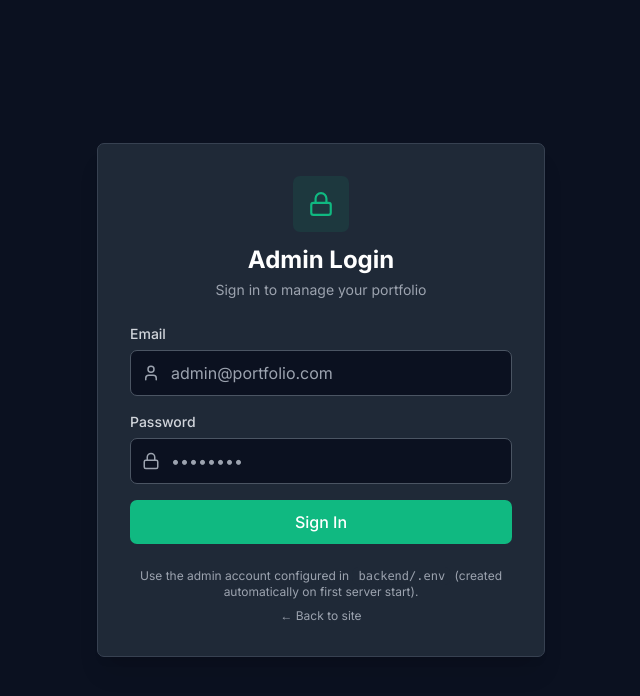
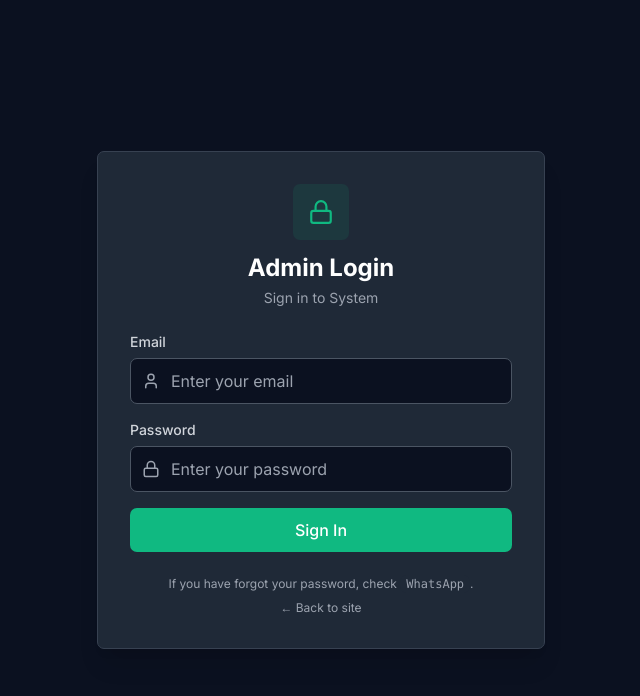
Before and after one commit to asadullahk-specs/Asadullah-Khan, a React (Vite) app in the folder frontend/: page /admin/login in a window 1280 px wide. Shown: the top 696 px of the page, without its empty margins (315-955 px from the left). Built offline with nearby package versions, Linux system fonts and the light colour scheme; no server answers.

Commit message:
Updated website changes

```diff
--- a/frontend/src/pages/admin/Login.jsx
+++ b/frontend/src/pages/admin/Login.jsx
@@ -36,7 +36,7 @@ export default function Login() {
             <Lock size={26} />
           </div>
           <h1 className="text-2xl font-bold text-gray-900 dark:text-white">Admin Login</h1>
-          <p className="text-sm text-gray-600 dark:text-gray-400 mt-1">Sign in to manage your portfolio</p>
+          <p className="text-sm text-gray-600 dark:text-gray-400 mt-1">Sign in to System</p>
         </div>
 
         {error && (
@@ -53,7 +53,7 @@ export default function Login() {
               <User size={18} className="absolute left-3 top-1/2 -translate-y-1/2 text-gray-400" />
               <input
                 type="email" value={email} onChange={(e) => setEmail(e.target.value)} required
-                placeholder="admin@portfolio.com"
+                placeholder="Enter your email"
                 className="w-full pl-10 pr-3 py-2.5 rounded-lg bg-lightBg dark:bg-darkBg border border-gray-300 dark:border-gray-600 text-gray-900 dark:text-white focus:outline-none focus:ring-2 focus:ring-accent"
               />
             </div>
@@ -64,7 +64,7 @@ export default function Login() {
               <Lock size={18} className="absolute left-3 top-1/2 -translate-y-1/2 text-gray-400" />
               <input
                 type="password" value={password} onChange={(e) => setPassword(e.target.value)} required
-                placeholder="••••••••"
+                placeholder="Enter your password"
                 className="w-full pl-10 pr-3 py-2.5 rounded-lg bg-lightBg dark:bg-darkBg border border-gray-300 dark:border-gray-600 text-gray-900 dark:text-white focus:outline-none focus:ring-2 focus:ring-accent"
               />
             </div>
@@ -78,7 +78,7 @@ export default function Login() {
         </form>
 
         <div className="mt-6 text-center text-xs text-gray-500 dark:text-gray-400">
-          Use the admin account configured in <code className="bg-gray-100 dark:bg-gray-800 px-1.5 py-0.5 rounded">backend/.env</code> (created automatically on first server start).
+          If you have forgot your password, check <code className="bg-gray-100 dark:bg-gray-800 px-1.5 py-0.5 rounded">WhatsApp</code>.
           <div className="mt-2"><Link to="/" className="hover:text-accent">← Back to site</Link></div>
         </div>
       </motion.div>
```
Also changed, not shown: frontend/vercel.json (added), 1 other file (tests, documents, lock files or other folders).
